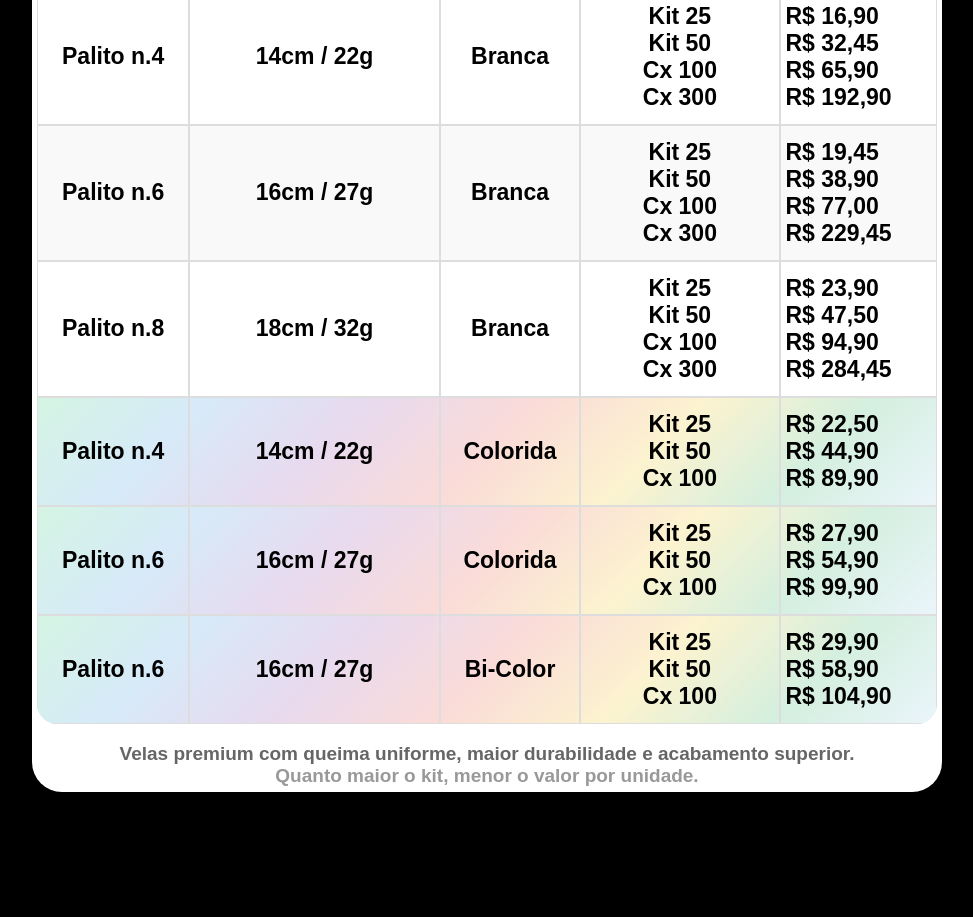
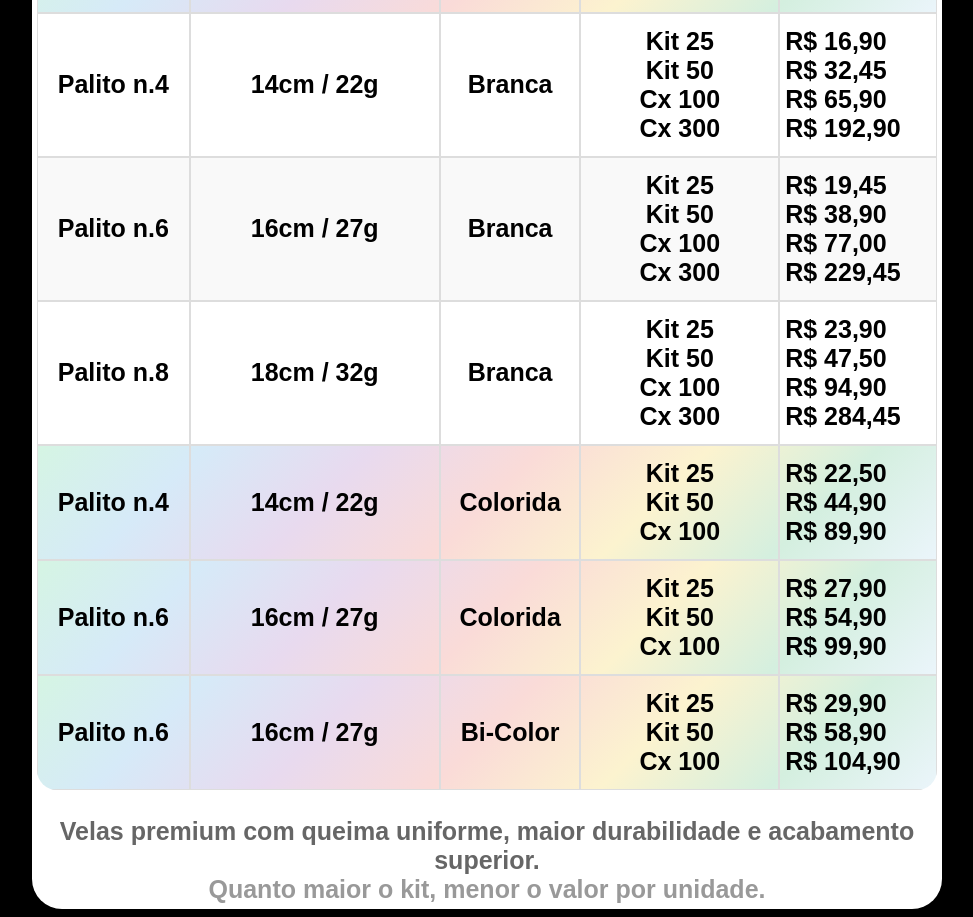
Before and after one commit to FilipeRabelo/tabela-precos-caminhosagrado, a plain HTML site: page index.html in a window 1280 px wide. Shown: the part 600-1517 px from the top of the page, without its empty margins (153-1126 px from the left). Before the commit the page ends 1400 px from the top, so only its background shows below. Drawn offline with Linux system fonts and the light colour scheme.

Commit message:
Atualizar o index.html

```diff
--- a/index.html
+++ b/index.html
@@ -53,7 +53,7 @@
     th{
       padding: 13px 5px;
       border: 1px solid #ddd;
-      font-size: 25px;
+      font-size: 27px;
       text-align: center;
       font-weight: 600;
     }
@@ -61,7 +61,7 @@
     td {
       padding: 13px 5px;
       border: 1px solid #ddd;
-      font-size: 23px;
+      font-size: 25px;
       text-align: center;
       font-weight: 600;
     }
@@ -81,7 +81,7 @@
 
     /* Mensagem final */
     .info {
-      margin-top: 19px;
+      margin-top: 27px;
       text-align: center;
       font-weight: bold;
     }
@@ -89,7 +89,7 @@
     .info small {
       display: block;
       color: #666;
-      font-size: 19px;
+      font-size: 25px;
     }
 
     .info small:last-child {
```
